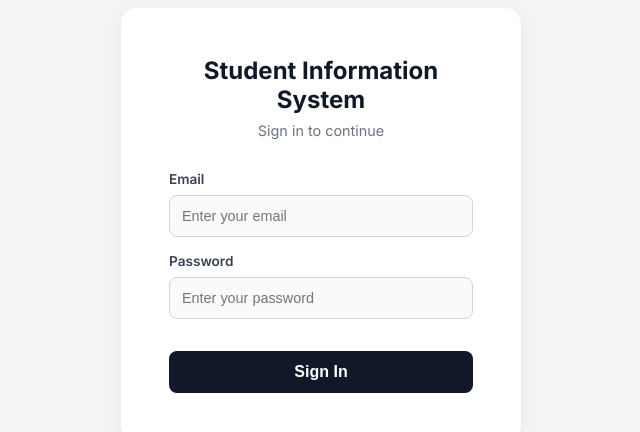
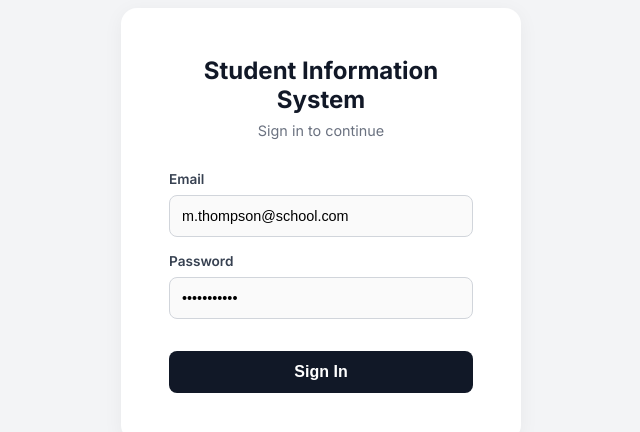
Before and after one commit to karlos-roi-999/StudentInformationSystem, a React (Vite) app in the folder frontend/: page / in a window 1280 px wide. Shown: the part 176-608 px from the top of the page, without its empty margins (319-959 px from the left). Built offline with nearby package versions, Linux system fonts and the light colour scheme.

Commit message:
Added default placeholder login credentials

```diff
--- a/frontend/src/pages/Login.jsx
+++ b/frontend/src/pages/Login.jsx
@@ -9,7 +9,8 @@ const inputStyle = {
 
 function Login({ setUserRole, setUserInfo }) {
   const navigate = useNavigate();
-  const [formData, setFormData] = useState({ email: '', password: '' });
+  const [formData, setFormData] = useState({ email: 'm.thompson@school.com', password: 'MThompson43' }); // Default Login that routes to SuperAdmin (cuz I always forget the password and email LOL)
+  // ALTERNATIVE LOGIN FOR A STUDENT {email: "karlos.santos@school.com", password:"KSantos11"} ☝️
   const [error, setError] = useState('');
   const [loading, setLoading] = useState(false);
 
```
